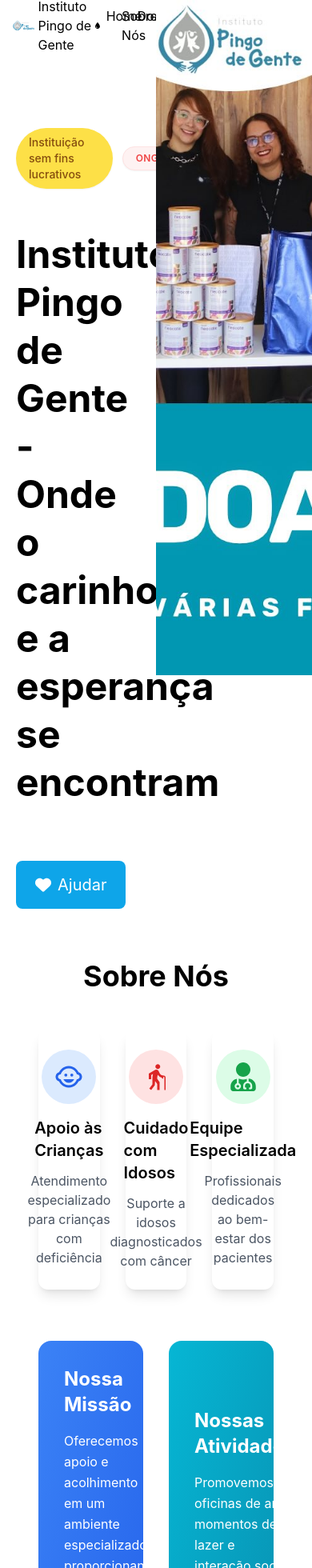
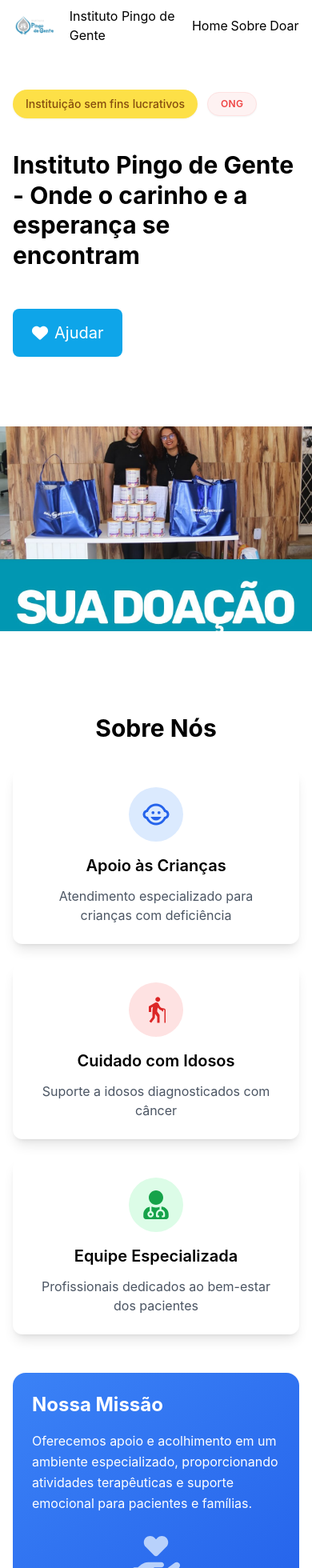
Before and after one commit to Andrev-AI/site-ong-pingodegente, a React (Create React App) app: page / in a window 390 px wide. Shown: the top 1960 px of the page at 80% size. Built offline with nearby package versions, Linux system fonts and the light colour scheme.

Commit message:
Add responsividade e corrigido alguns erros

```diff
--- a/public/index.html
+++ b/public/index.html
@@ -2,7 +2,7 @@
 <html lang="pt-br">
   <head>
     <meta charset="utf-8" />
-    <link rel="icon" href="%PUBLIC_URL%/favicon.jpg" />
+    <link rel="icon" href="%PUBLIC_URL%/favicon.jpg"/>
     <meta name="viewport" content="width=device-width, initial-scale=1" />
     <meta name="theme-color" content="#000000" />
     <meta
--- a/src/components/pages/Doar.js
+++ b/src/components/pages/Doar.js
@@ -1,11 +1,21 @@
 import React from 'react';
+import logo from "../assets/logo.jpg";
 import { FaHeart, FaHandHoldingHeart, FaPiggyBank } from 'react-icons/fa';
-import Header from './Header';
 
 function Doar() {
   return (
     <div className="min-h-screen bg-gray-50">
-      <Header />
+      <header className="flex flex-row justify-between items-center p-3 h-16">
+        <div className="flex flex-row items-center">
+          <a href="/"><img src={logo} alt="logo Pingo de Gente" className="w-16 mr-8"/></a>
+          <h1 className="mr-1">Instituto Pingo de Gente</h1>
+        </div>
+        <div className="grid grid-cols-3 gap-4 p-2">
+          <a href="/" className="hover:text-sky-500 text-center">Home</a>
+          <a href="/#sobre-nos" className="hover:text-sky-500 text-center">Sobre</a>
+          <a href="/doar" className="hover:text-sky-500 text-center">Doar</a>
+        </div>
+      </header>
 
       <main className="max-w-7xl mx-auto px-4 py-16">
         <div className="text-center mb-16">
@@ -62,9 +72,11 @@
             <p className="text-gray-600 mb-4">
               Doe seu tempo e habilidades para ajudar nossa causa
             </p>
-            <a target='_blank' href='https://www.atados.com.br/ong/instituto-pingo-de-gente-333139/vagas'><button className="bg-blue-600 text-white px-6 py-3 rounded-lg hover:bg-blue-700 transition-colors">
-              Quero ser voluntário
-            </button></a>
+            <a href="https://www.atados.com.br/ong/instituto-pingo-de-gente-333139/vagas" target="_blank" rel="noopener noreferrer">
+              <button className="bg-blue-600 text-white px-6 py-3 rounded-lg hover:bg-blue-700 transition-colors">
+                Quero ser voluntário
+              </button>
+            </a>
           </div>
         </div>
 
@@ -73,31 +85,15 @@
             <h2 className="text-3xl font-bold mb-6">
               Como sua doação faz a diferença
             </h2>
-            <p className="text-blue-100 text-lg mb-8">
+            <p className="text-blue-100 text-lg mb-3">
               Cada contribuição nos ajuda a manter nossos programas de assistência,
               fornecendo suplementos nutricionais, apoio médico e atividades terapêuticas
               para crianças com deficiência e idosos com câncer.
             </p>
-            {/* <div className="grid md:grid-cols-3 gap-6 text-center">
-              <div>
-                <h3 className="text-4xl font-bold mb-2">100+</h3>
-                <p className="text-blue-100">Famílias atendidas</p>
-              </div>
-              <div>
-                <h3 className="text-4xl font-bold mb-2">1.2k</h3>
-                <p className="text-blue-100">Doações mensais</p>
-              </div>
-              <div>
-                <h3 className="text-4xl font-bold mb-2">15+</h3>
-                <p className="text-blue-100">Anos de atuação</p>
-              </div>
-            </div> */}
           </div>
         </div>
-      </main>
 
-      <section className="bg-white py-16">
-        <div className="max-w-7xl mx-auto px-4">
+        <div className="max-w-7xl mx-auto px-4 mt-16">
           <h2 className="text-3xl font-bold text-center mb-12">
             Perguntas Frequentes
           </h2>
@@ -118,7 +114,7 @@
             </div>
           </div>
         </div>
-      </section>
+      </main>
     </div>
   );
 }
--- a/src/components/pages/Header.js
+++ b/src/components/pages/Header.js
@@ -1,6 +1,5 @@
 import React from 'react'
 import logo from '../assets/logo.jpg'
-import { FaDroplet } from "react-icons/fa6";
 
 function Header() {
   return (
@@ -8,11 +7,10 @@
             <div className='flex flex-row items-center'>
                 <a href='/'><img src={logo} alt='logo Pingo de Gente' className='w-16 mr-8'/></a>
                 <h1 className='mr-1'>Instituto Pingo de Gente</h1>
-                <FaDroplet />
             </div>
             <div className='grid grid-cols-3 gap-4 p-2'>
                 <a href='/' className='hover:text-sky-500 text-center'>Home</a>
-                <a href='#sobre-nos' className='hover:text-sky-500 text-center'>Sobre Nós</a>
+                <a href='#sobre-nos' className='hover:text-sky-500 text-center'>Sobre</a>
                 <a href='/doar' className='hover:text-sky-500 text-center'>Doar</a>
             </div>
         </header>
--- a/src/components/pages/Home.js
+++ b/src/components/pages/Home.js
@@ -5,7 +5,7 @@
 import img2 from "../assets/img2.jpg";
 import img3 from "../assets/img3.jpg";
 import img4 from "../assets/img4.jpg";
-import { FaHeart, FaHandHoldingHeart, FaUsers } from "react-icons/fa6";
+import { FaHeart, FaHandHoldingHeart } from "react-icons/fa6";
 import { FaUserMd, FaPaintBrush } from "react-icons/fa";
 import { MdChildCare, MdOutlineElderly } from "react-icons/md";
 import { FaInstagram } from "react-icons/fa";
@@ -13,13 +13,13 @@
 function Home() {
   return (
     <div className='flex flex-col min-h-screen'>
-     <section className='min-h-screen grid grid-cols-2'>
+      <section className='min-h-screen grid lg:grid-cols-2 grid-cols-1'>
         <div className='flex flex-col bg-white'>
-          <header className='mb-12'>
+          <header className='mb-6 lg:mb-12'>
             <Header />
           </header>
 
-          <div className='mt-12 w-full flex items-center gap-3 ml-5'>
+          <div className='mt-6 lg:mt-12 w-full flex flex-wrap items-center gap-3 mx-4 lg:ml-5'>
             <h1 className='bg-yellow-300 text-yellow-800 px-4 py-2 rounded-full text-sm font-medium shadow-sm'>
               Instituição sem fins lucrativos
             </h1>
@@ -28,19 +28,21 @@
             </span>
           </div>
 
-          <h1 className='text-5xl font-bold mt-8 leading-tight p-5'>
+          <h1 className='text-3xl lg:text-5xl font-bold mt-6 lg:mt-8 leading-tight p-4 lg:p-5'>
             Instituto Pingo de Gente - Onde o carinho e a esperança se encontram
           </h1>
 
-          <div className='mt-12 ml-5'>
-           <a href='doar'><button className='flex items-center justify-center px-6 py-4 rounded-lg bg-sky-500 text-xl text-white hover:bg-sky-600 transition-all duration-300 gap-2'>
+          <div className='mt-8 lg:mt-12 mx-4 lg:ml-5'>
+            <a href='doar'>
+              <button className='flex items-center justify-center px-6 py-4 rounded-lg bg-sky-500 text-xl text-white hover:bg-sky-600 transition-all duration-300 gap-2'>
                 <FaHeart className="text-white text-xl" />
                 <span>Ajudar</span>
-            </button></a>
+              </button>
+            </a>
           </div>
         </div>
 
-        <div className='h-screen'>
+        <div className='h-64 lg:h-screen mt-8 lg:mt-0'>
           <img
             src={imgcapa}
             alt="Imagem de Capa"
@@ -49,10 +51,10 @@
         </div>
       </section>
 
-      <section className='min-h-screen bg-white px-12 py-16'>
-  <h2 className='text-4xl font-bold mb-12 text-center' id="sobre-nos">Sobre Nós</h2>
+      <section className='min-h-screen bg-white px-4 lg:px-12 py-12 lg:py-16'>
+        <h2 className='text-3xl lg:text-4xl font-bold mb-8 lg:mb-12 text-center' id="sobre-nos">Sobre Nós</h2>
 
-  <div className='grid grid-cols-3 gap-8 mb-16'>
+        <div className='grid grid-cols-1 md:grid-cols-2 lg:grid-cols-3 gap-6 lg:gap-8 mb-12 lg:mb-16'>
           <div className='flex flex-col items-center p-6 rounded-xl shadow-lg hover:shadow-xl transition-all'>
             <div className='bg-blue-100 p-4 rounded-full mb-4'>
               <MdChildCare className='text-4xl text-blue-600' />
@@ -69,7 +71,7 @@
             <p className='text-center text-gray-600'>Suporte a idosos diagnosticados com câncer</p>
           </div>
 
-    <div className='flex flex-col items-center p-6 rounded-xl shadow-lg hover:shadow-xl transition-all'>
+          <div className='flex flex-col items-center p-6 rounded-xl shadow-lg hover:shadow-xl transition-all lg:col-span-1 md:col-span-2 lg:col-span-1'>
             <div className='bg-green-100 p-4 rounded-full mb-4'>
               <FaUserMd className='text-4xl text-green-600' />
             </div>
@@ -78,8 +80,8 @@
           </div>
         </div>
 
-  <div className='grid grid-cols-2 gap-8 mt-12'>
-    <div className='bg-gradient-to-br from-blue-500 to-blue-600 p-8 rounded-2xl text-white flex items-center gap-8'>
+        <div className='grid grid-cols-1 lg:grid-cols-2 gap-6 lg:gap-8 mt-8 lg:mt-12'>
+          <div className='bg-gradient-to-br from-blue-500 to-blue-600 p-6 lg:p-8 rounded-2xl text-white flex flex-col lg:flex-row items-center gap-6 lg:gap-8'>
             <div className='flex-1'>
               <h3 className='text-2xl font-bold mb-4'>Nossa Missão</h3>
               <p className='leading-relaxed'>
@@ -91,7 +93,7 @@
             <FaHandHoldingHeart className='text-6xl text-blue-100 opacity-80' />
           </div>
 
-    <div className='bg-gradient-to-br from-cyan-500 to-cyan-600 p-8 rounded-2xl text-white flex items-center gap-8'>
+          <div className='bg-gradient-to-br from-cyan-500 to-cyan-600 p-6 lg:p-8 rounded-2xl text-white flex flex-col lg:flex-row items-center gap-6 lg:gap-8'>
             <div className='flex-1'>
               <h3 className='text-2xl font-bold mb-4'>Nossas Atividades</h3>
               <p className='leading-relaxed'>
@@ -102,20 +104,15 @@
             <FaPaintBrush className='text-6xl text-cyan-100 opacity-80' />
           </div>
         </div>
+      </section>
 
-  {/* <div className='mt-16 text-center'>
-    <button className='flex items-center justify-center px-8 py-4 rounded-lg bg-sky-500 text-xl text-white hover:bg-sky-600 transition-all duration-300 gap-2 mx-auto'>
-      <FaUsers className="text-white text-xl" />
-      <span>Faça Parte da Nossa Equipe</span>
-    </button>
-  </div> */}
-  <section className='min-h-screen bg-gray-200 px-12 py-16'>
-  <h2 className='text-4xl font-bold mb-8 text-center'>Nossos Kits de Suplementos</h2>
-  <p className='text-center text-gray-600 max-w-3xl mx-auto mb-12'>
+      <section className='min-h-screen bg-gray-200 px-4 lg:px-12 py-12 lg:py-16'>
+        <h2 className='text-3xl lg:text-4xl font-bold mb-6 lg:mb-8 text-center'>Nossos Kits de Suplementos</h2>
+        <p className='text-center text-gray-600 max-w-3xl mx-auto mb-8 lg:mb-12 px-4'>
           Fornecemos suplementos nutricionais especializados para garantir a saúde e bem-estar de nossos assistidos.
         </p>
 
-  <div className='grid grid-cols-3 gap-8'>
+        <div className='grid grid-cols-1 md:grid-cols-2 lg:grid-cols-3 gap-6 lg:gap-8'>
           <div className='bg-white rounded-xl overflow-hidden shadow-lg hover:shadow-xl transition-all'>
             <img
               src={im1}
@@ -144,7 +141,7 @@
             </div>
           </div>
 
-    <div className='bg-white rounded-xl overflow-hidden shadow-lg hover:shadow-xl transition-all'>
+          <div className='bg-white rounded-xl overflow-hidden shadow-lg hover:shadow-xl transition-all md:col-span-2 lg:col-span-1'>
             <img
               src={img3}
               alt="Peptamen"
@@ -159,24 +156,27 @@
           </div>
         </div>
 
-  <div className='mt-12 text-center'>
-    <a href='/doar'><button className='bg-sky-500 text-white px-8 py-4 rounded-lg hover:bg-sky-600 transition-all duration-300'>
+        <div className='mt-8 lg:mt-12 text-center'>
+          <a href='/doar'>
+            <button className='bg-sky-500 text-white px-6 lg:px-8 py-3 lg:py-4 rounded-lg hover:bg-sky-600 transition-all duration-300'>
               Doar
-    </button></a>
+            </button>
+          </a>
         </div>
       </section>
-<section className='min-h-screen bg-white px-12 py-16'>
-  <h2 className='text-4xl font-bold mb-8 text-center'>Nossa Localização</h2>
-  <div className='grid grid-cols-2 gap-12 items-center max-w-6xl mx-auto'>
+
+      <section className='min-h-screen bg-white px-4 lg:px-12 py-12 lg:py-16'>
+        <h2 className='text-3xl lg:text-4xl font-bold mb-6 lg:mb-8 text-center'>Nossa Localização</h2>
+        <div className='grid grid-cols-1 lg:grid-cols-2 gap-8 lg:gap-12 items-center max-w-6xl mx-auto'>
           <div>
             <img
               src={img4}
               alt="Fachada do Instituto"
-        className='rounded-xl shadow-lg w-full h-[400px] object-cover'
+              className='rounded-xl shadow-lg w-full h-[300px] lg:h-[400px] object-cover'
             />
-      <div className='mt-8'>
-        <h3 className='text-2xl font-bold mb-4'>Instituto Pingo de Gente</h3>
-        <p className='text-gray-600 text-lg'>
+            <div className='mt-6 lg:mt-8'>
+              <h3 className='text-xl lg:text-2xl font-bold mb-4'>Instituto Pingo de Gente</h3>
+              <p className='text-gray-600 text-base lg:text-lg'>
                 QSA 08 Lote 01<br />
                 Taguatinga Sul<br />
                 Distrito Federal
@@ -184,8 +184,9 @@
             </div>
           </div>
 
-    <div className='h-[500px] rounded-xl overflow-hidden shadow-lg'>
+          <div className='h-[300px] lg:h-[500px] rounded-xl overflow-hidden shadow-lg'>
             <iframe
+              title="Google Maps localização"
               src="https://www.google.com/maps/embed?pb=!1m18!1m12!1m3!1d3838.8943950840696!2d-48.0562!3d-15.8341!2m3!1f0!2f0!3f0!3m2!1i1024!2i768!4f13.1!3m3!1m2!1s0x935a3b1b1b1b1b1b%3A0x1b1b1b1b1b1b1b1b!2sQSA%208%20Lt%201%20-%20Taguatinga%20Sul%2C%20Bras%C3%ADlia%20-%20DF!5e0!3m2!1spt-BR!2sbr!4v1625147000000!5m2!1spt-BR!2sbr"
               width="100%"
               height="100%"
@@ -197,22 +198,22 @@
           </div>
         </div>
 
-  <div className='mt-12 text-center'>
-    <p className='text-gray-600 max-w-2xl mx-auto mb-8'>
+        <div className='mt-8 lg:mt-12 text-center'>
+          <p className='text-gray-600 max-w-2xl mx-auto mb-6 lg:mb-8 px-4'>
             Venha nos conhecer! Estamos de portas abertas para receber você e mostrar nosso trabalho.
           </p>
           <a
             href="https://www.google.com/maps/dir//QSA+8+Lt+1+-+Taguatinga+Sul,+Brasília+-+DF"
             target="_blank"
             rel="noopener noreferrer"
-      className='inline-flex items-center bg-sky-500 text-white px-8 py-4 rounded-lg hover:bg-sky-600 transition-all duration-300'
+            className='inline-flex items-center bg-sky-500 text-white px-6 lg:px-8 py-3 lg:py-4 rounded-lg hover:bg-sky-600 transition-all duration-300'
           >
             Como Chegar
           </a>
         </div>
       </section>
-</section>
-<footer className="bg-gray-900 text-white py-12">
+
+      <footer className="bg-gray-900 text-white py-8 lg:py-12">
         <div className="max-w-6xl mx-auto px-4">
           <div className="grid grid-cols-1 md:grid-cols-3 gap-8">
             <div className="text-center md:text-left">
@@ -248,7 +249,9 @@
           </div>
 
           <div className="mt-8 pt-8 border-t border-gray-800 text-center text-gray-400">
-      <p>&copy; {new Date().getFullYear()} Instituto Pingo de Gente. Todos os direitos reservados.</p>
+            <p className="text-sm lg:text-base">
+              &copy; {new Date().getFullYear()} Instituto Pingo de Gente. Todos os direitos reservados.
+            </p>
           </div>
         </div>
       </footer>
```
Also changed, not shown: public/logo192.png (deleted). Lines whose indentation alone changed are shown as unchanged.
